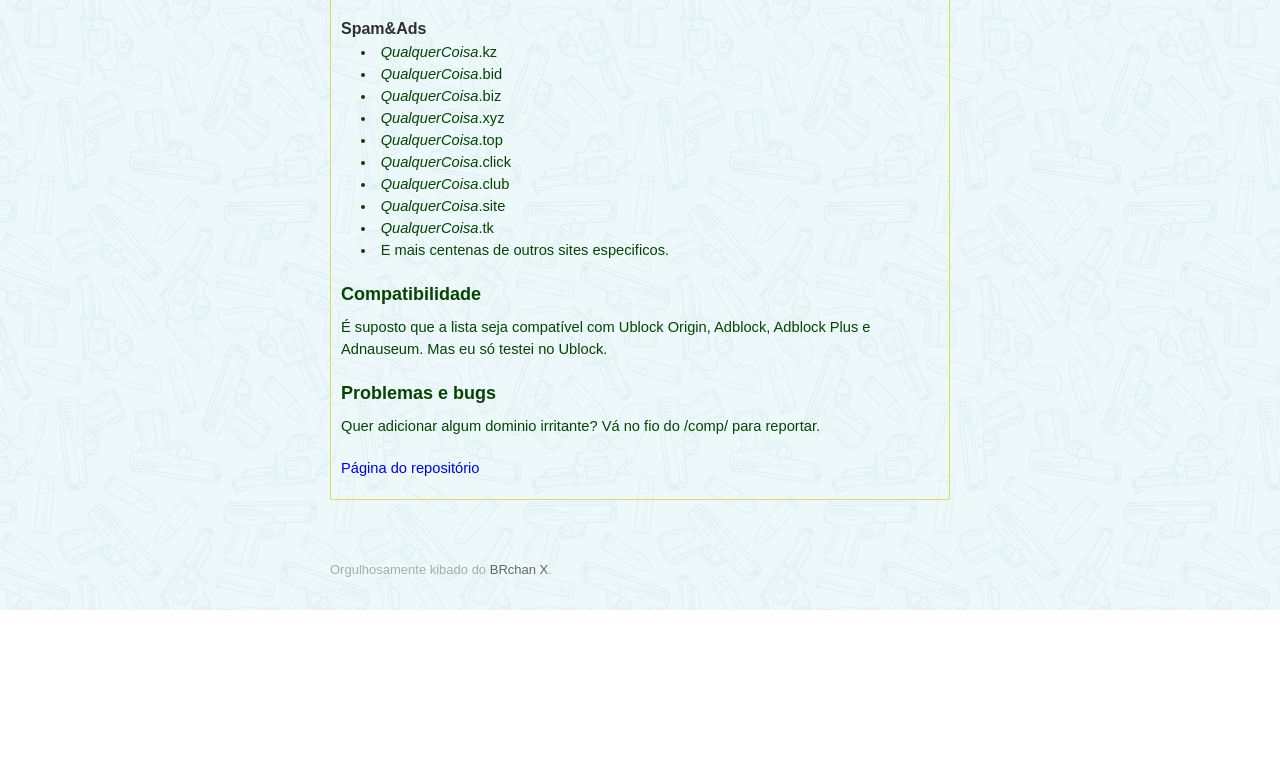
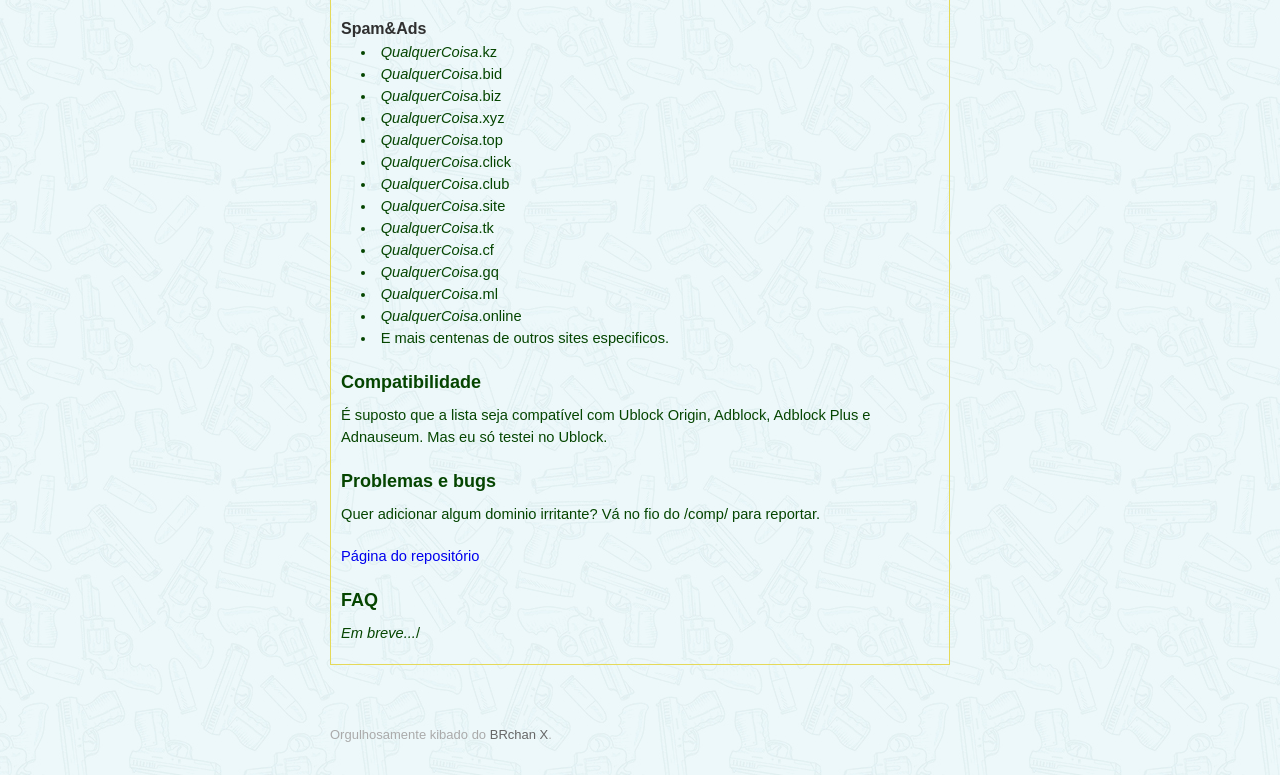
Before and after one commit to acarajebaiano/acarajebaiano.github.io, a plain HTML site: page index.html in a window 1280 px wide. Shown: the part 909-1684 px from the top of the page. Before the commit the page ends 1519 px from the top, so only its background shows below. Drawn offline with Linux system fonts and the light colour scheme.

Commit message:
Adicão dos novos dominios genéricos

```diff
--- a/index.html
+++ b/index.html
@@ -65,6 +65,10 @@
 						<li><em>QualquerCoisa</em>.club</li>
 						<li><em>QualquerCoisa</em>.site</li>
 						<li><em>QualquerCoisa</em>.tk</li>
+						<li><em>QualquerCoisa</em>.cf</li>
+						<li><em>QualquerCoisa</em>.gq</li>
+						<li><em>QualquerCoisa</em>.ml</li>
+						<li><em>QualquerCoisa</em>.online</li>
 						<li>E mais centenas de outros sites especificos.</li>
 					</ul>
 
@@ -74,6 +78,9 @@
 				<h3>Problemas e bugs</h3>
 					<p>Quer adicionar algum dominio irritante? Vá no fio do /comp/ para reportar.</p>
 				<p><a href="https://github.com/55Blocks/55Blocks">Página do repositório</a></p>
+
+				<h3>FAQ</h3>
+				<p><em>Em breve...</em>/</p>
         	</div>
         </div>
 
```
